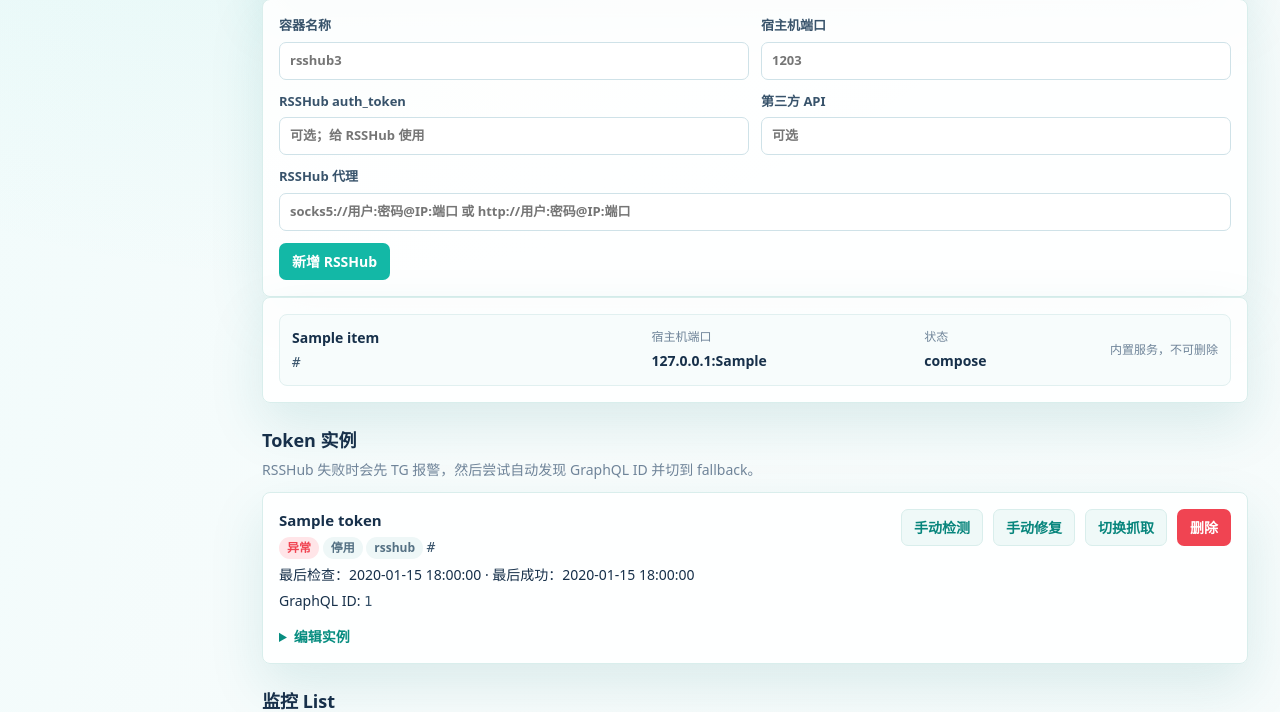
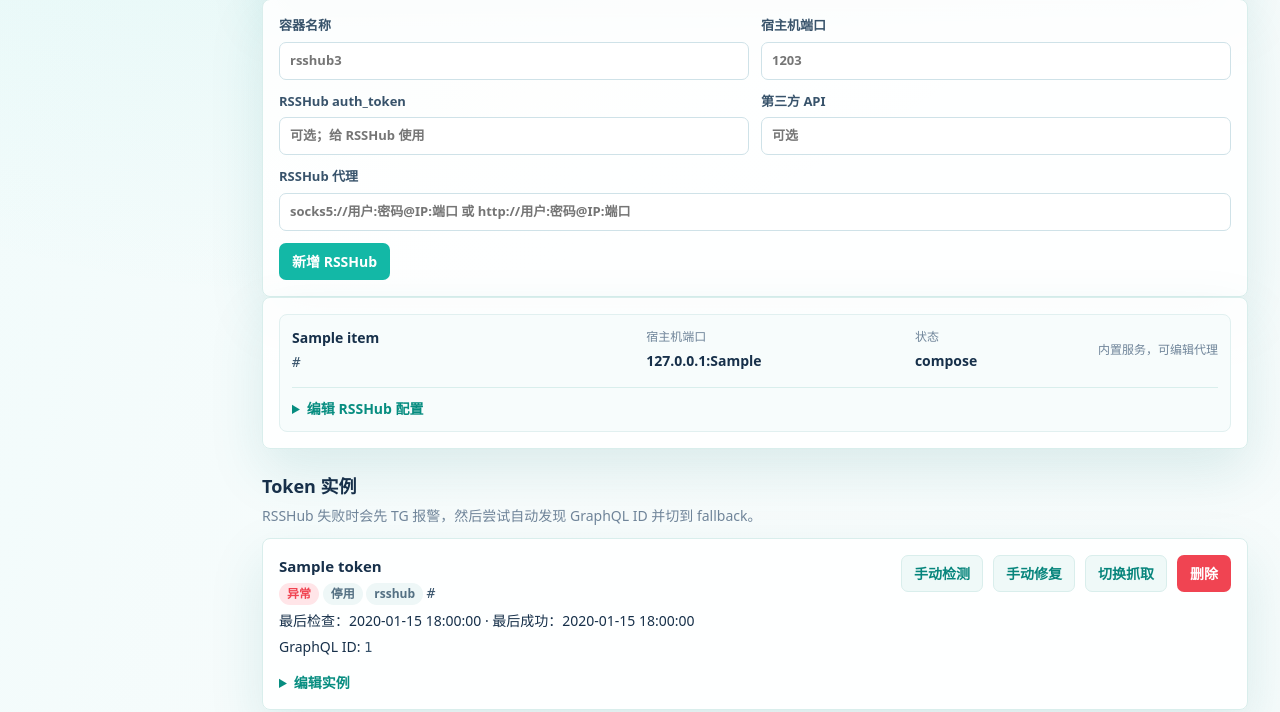
Before and after one commit to mmk58860-code/tuite-tg, a FastAPI app: template app/templates/index.html in a window 1280 px wide. Shown: the part 973-1685 px from the top of the page. Run offline with FastAPI, Linux system fonts and the light colour scheme; the template is opened without the code that fills it: most values are stand-ins (such as "Sample title", 1, 10 or a date in 2020).

Commit message:
Allow editing RSSHub proxy settings

```diff
--- a/app/main.py
+++ b/app/main.py
@@ -37,6 +37,7 @@ from .docker_manager import (
     docker_available,
     inspect_container,
     list_rsshub_containers,
+    recreate_rsshub_container,
     remove_container,
 )
 from .notifier import format_alert, send_telegram
@@ -717,6 +718,41 @@ async def refresh_rsshub(
     return RedirectResponse("/#rsshub", status_code=303)
 
 
+@app.post("/rsshub/{rsshub_id}/update")
+async def update_rsshub(
+    rsshub_id: int,
+    twitter_auth_token: str = Form(""),
+    third_party_api: str = Form(""),
+    proxy_uri: str = Form(""),
+    db: Session = Depends(get_db),
+    _: str = Depends(current_user_from_cookie),
+):
+    item = db.query(RsshubInstance).filter(RsshubInstance.id == rsshub_id).first()
+    if not item:
+        add_log(db, "ERROR", "RSSHub 更新失败：实例不存在")
+        return RedirectResponse("/#rsshub", status_code=303)
+    item.twitter_auth_token = twitter_auth_token.strip()
+    item.third_party_api = third_party_api.strip()
+    item.proxy_uri = proxy_uri.strip()
+    item.updated_at = utc_now()
+    try:
+        info = recreate_rsshub_container(
+            item.name,
+            item.host_port,
+            item.twitter_auth_token,
+            item.third_party_api,
+            item.proxy_uri,
+            item.container_id,
+        )
+        item.container_id = info.container_id
+        item.status = info.status
+        add_log(db, "INFO", f"RSSHub 配置已更新并重建容器: {item.name}")
+    except DockerManagerError as exc:
+        item.status = "update_failed"
+        add_log(db, "ERROR", f"RSSHub 配置更新失败: {item.name} - {exc}")
+    return RedirectResponse("/#rsshub", status_code=303)
+
+
 @app.post("/rsshub/{rsshub_id}/delete")
 async def delete_rsshub(
     rsshub_id: int,
--- a/app/static/style.css
+++ b/app/static/style.css
@@ -266,6 +266,10 @@ p {
   grid-column: span 2;
 }
 
+.span-4 {
+  grid-column: 1 / -1;
+}
+
 label {
   display: grid;
   gap: 6px;
@@ -499,6 +503,12 @@ summary {
   gap: 4px;
 }
 
+.rsshub-row > details {
+  margin-top: 2px;
+  padding-top: 10px;
+  border-top: 1px solid var(--line);
+}
+
 .rsshub-row code {
   width: fit-content;
 }
@@ -603,4 +613,8 @@ summary {
   .span-2 {
     grid-column: span 1;
   }
+
+  .span-4 {
+    grid-column: span 1;
+  }
 }
--- a/app/templates/index.html
+++ b/app/templates/index.html
@@ -122,7 +122,7 @@
         </div>
         <div class="actions">
           {% if item.status == 'compose' %}
-            <span class="muted">内置服务，不可删除</span>
+            <span class="muted">内置服务，可编辑代理</span>
           {% elif item.container_id %}
             <form method="post" action="/rsshub/{{ item.id }}/refresh">
               <button type="submit" class="secondary">刷新状态</button>
@@ -137,6 +137,23 @@
             </form>
           {% endif %}
         </div>
+        <details class="span-4">
+          <summary>编辑 RSSHub 配置</summary>
+          <form class="rsshub-form edit-form" method="post" action="/rsshub/{{ item.id }}/update" data-confirm="确认保存并重建 RSSHub 容器：{{ item.name }} 吗？">
+            <label>RSSHub auth_token
+              <input name="twitter_auth_token" value="{{ item.twitter_auth_token }}" autocomplete="off" placeholder="可选；给 RSSHub 使用">
+            </label>
+            <label>第三方 API
+              <input name="third_party_api" value="{{ item.third_party_api }}" autocomplete="off" placeholder="可选">
+            </label>
+            <label class="span-2">RSSHub 代理
+              <input name="proxy_uri" value="{{ item.proxy_uri }}" placeholder="socks5://用户:密码@IP:端口 或 http://用户:密码@IP:端口">
+            </label>
+            <div class="actions span-2">
+              <button type="submit">保存并重建</button>
+            </div>
+          </form>
+        </details>
       </div>
     {% else %}
       <p class="muted">暂无记录。点击“查询当前 RSSHub 容器”可以扫描当前 Docker 里已有的 RSSHub。</p>
--- a/docker-compose.yml
+++ b/docker-compose.yml
@@ -16,6 +16,9 @@ services:
   # 实际使用时复制 rsshub1 到 rsshub10，并修改端口、token、代理。
   rsshub1:
     image: diygod/rsshub:latest
+    labels:
+      managed-by: tuite-tg
+      tuite-tg-rsshub: "true"
     ports:
       - "127.0.0.1:1201:1200"
     environment:
@@ -27,6 +30,9 @@ services:
 
   rsshub2:
     image: diygod/rsshub:latest
+    labels:
+      managed-by: tuite-tg
+      tuite-tg-rsshub: "true"
     ports:
       - "127.0.0.1:1202:1200"
     environment:
```
Also changed, not shown: app/docker_manager.py (+21 -0 lines).
